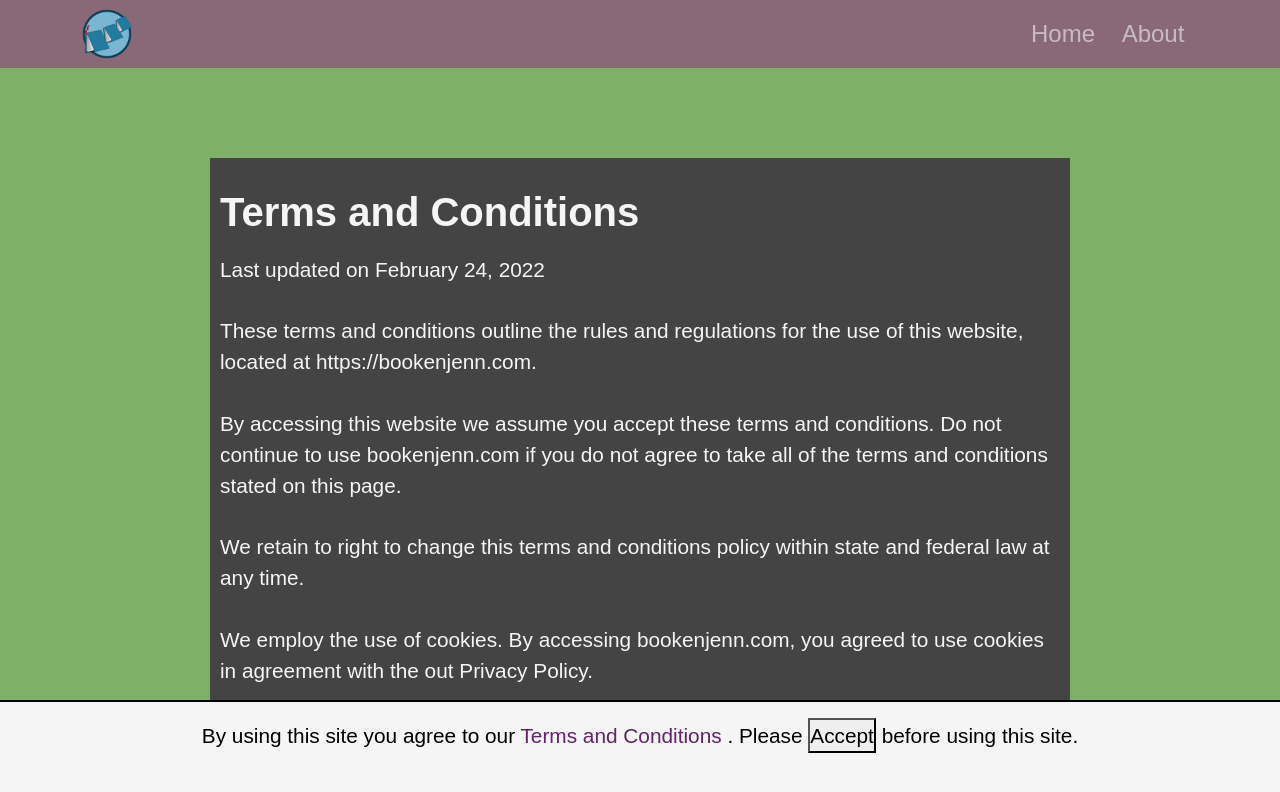
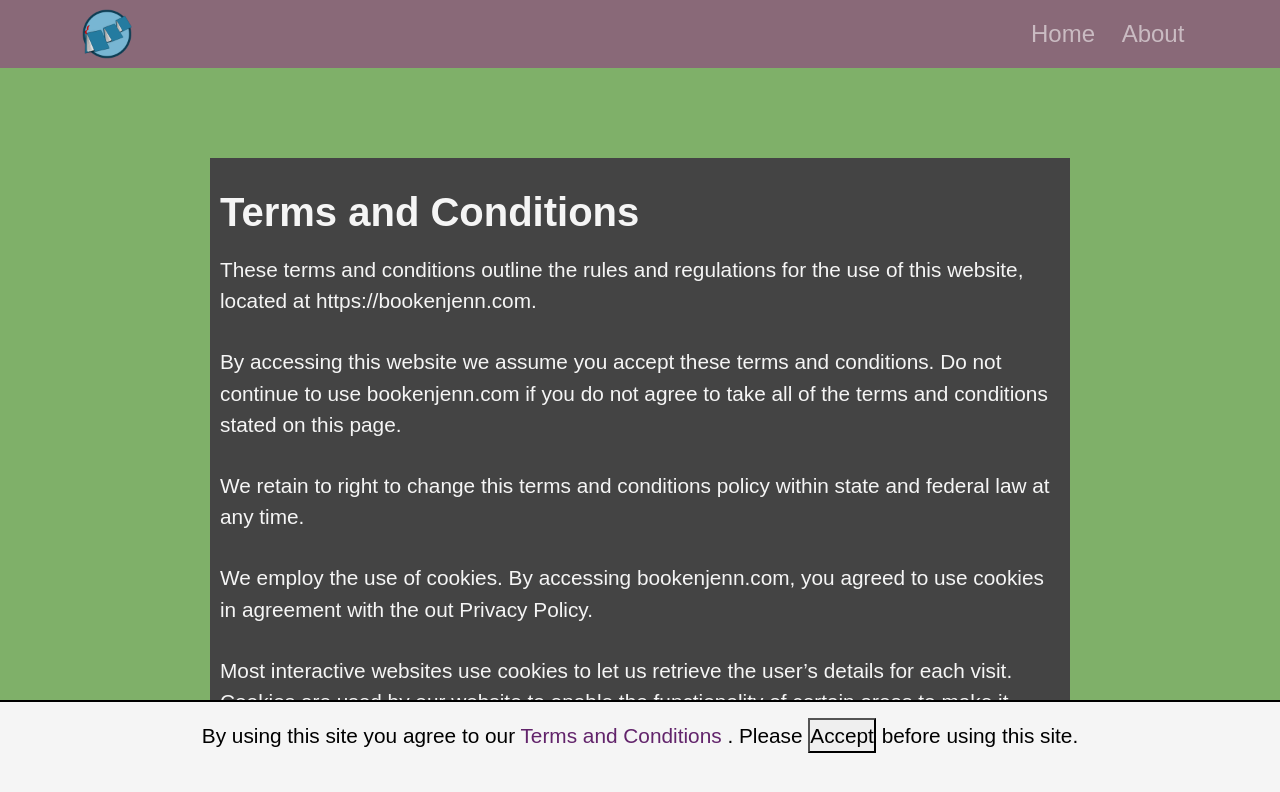
Before and after one commit to CGitHubJ/CGitHubJ.github.io, a Jekyll site: the page built from legal/terms-and-conditions.md, in a window 1280 px wide and 900 px high. Shown: the top 792 px of the window. Built offline with Jekyll 4.4.1, drawn with Linux system fonts in a browser that asks for light colours; nearby versions of some CDN libraries; some web fonts are replaced.

Commit message:
more legal updates

```diff
--- a/legal/terms-and-conditions.md
+++ b/legal/terms-and-conditions.md
@@ -1,7 +1,6 @@
 ---
 layout: legal
 title: "Terms and Conditions"
-edit_date: 2022-02-24 19:41:52
 categories: legal
 ---
 
```
